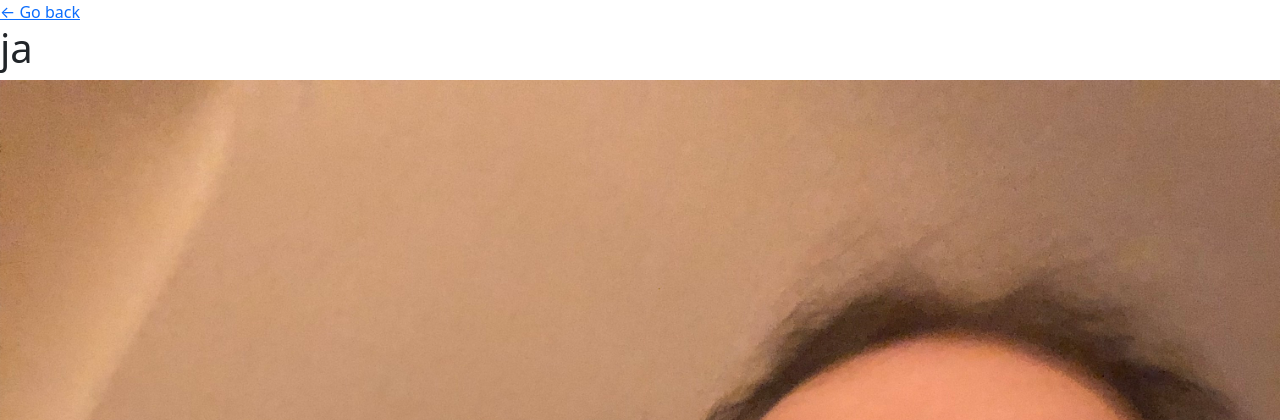
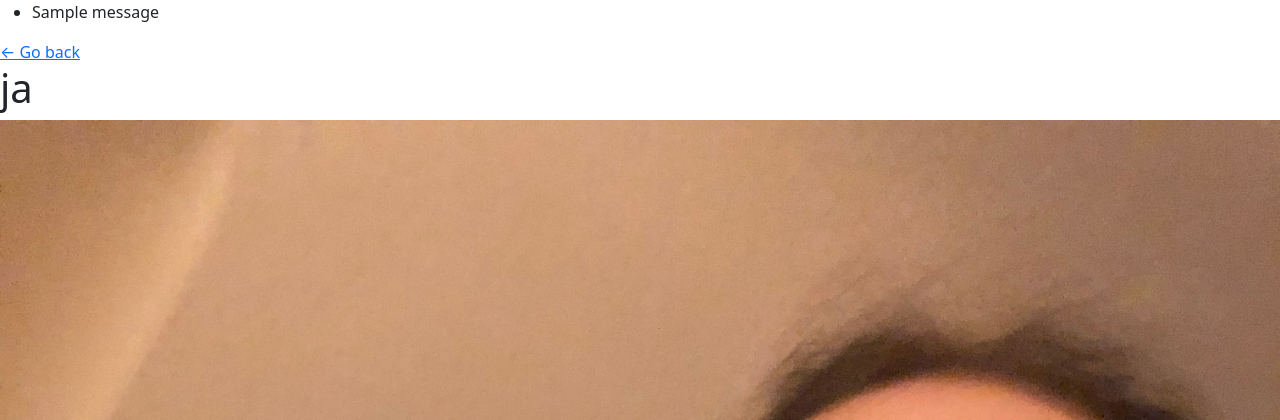
Before and after one commit to franeCode/LaughLens, a Django app: page /detail/5/ in a window 1280 px wide. Shown: the top 420 px of the page. Run offline with Django 4.2, Linux system fonts and the light colour scheme; data comes from the database, SQL or seed files in the repository; both versions use the stored data as it was after the commit; one stand-in notice (Sample message) is shown.

Commit message:
setting a success message

```diff
--- a/feed/urls.py
+++ b/feed/urls.py
@@ -1,10 +1,10 @@
 from django.urls import path
-from .views import HomePageView, PostDetailView, AddFormView
+from .views import HomePageView, PostDetailView, AddPostView
 
 app_name = 'feed'
 
 urlpatterns = [
     path('', HomePageView.as_view(), name='index'),
     path('detail/<int:pk>/', PostDetailView.as_view(), name='detail'),
-    path('post/', AddFormView.as_view(), name='post'),
+    path('post/', AddPostView.as_view(), name='post'),
 ]
--- a/feed/views.py
+++ b/feed/views.py
@@ -1,29 +1,35 @@
 from django.views.generic import TemplateView, DetailView, FormView
 from .models import Post
 from .forms import PostForm
+from django.contrib import messages
 
 class HomePageView(TemplateView):
     template_name = "home.html"
 
     def get_context_data(self, **kwargs):
         context = super().get_context_data(**kwargs)
-        context['posts'] = Post.objects.all()
+        context['posts'] = Post.objects.all().order_by('-id')
         return context
 
 class PostDetailView(DetailView):
     template_name = "detail.html"
     model = Post
 
-class AddFormView(FormView):
+class AddPostView(FormView):
     template_name = "new_post.html"
     form_class = PostForm
     success_url = "/"
+
+    def dispatch(self, request, *args, **kwargs):
+        self.request = request
+        return super().dispatch(request, *args, **kwargs)
 
     def form_valid(self, form):
         new_object = Post.objects.create(
             text=form.cleaned_data['text'],
             image=form.cleaned_data['image']
         )
+        messages.add_message(self.request, messages.SUCCESS, 'Your post was successful')
         print(form.cleaned_data['text'])
         print(form.cleaned_data['image'])
         print("this was valid!")
--- a/templates/base.html
+++ b/templates/base.html
@@ -7,6 +7,13 @@
     <link href="https://cdn.jsdelivr.net/npm/bootstrap@5.0.0-beta1/dist/css/bootstrap.min.css" rel="stylesheet" integrity="sha384-giJF6kkoqNQ00vy+HMDP7azOuL0xtbfIcaT9wjKHr8RbDVddVHyTfAAsrekwKmP1" crossorigin="anonymous">
 </head>
 <body>
+    {% if messages %}
+        <ul class="messages">
+            {% for message in messages %}
+            <li{% if message.tags %} class="{{ message.tags }}"{% endif %}>{{ message }}</li>
+            {% endfor %}
+        </ul>
+    {% endif %}
     {% block body %} {% endblock %}
 </body>
 </html>
```
Also changed, not shown: db.sqlite3, media/sw-single.jpeg (added), 1 other file.
